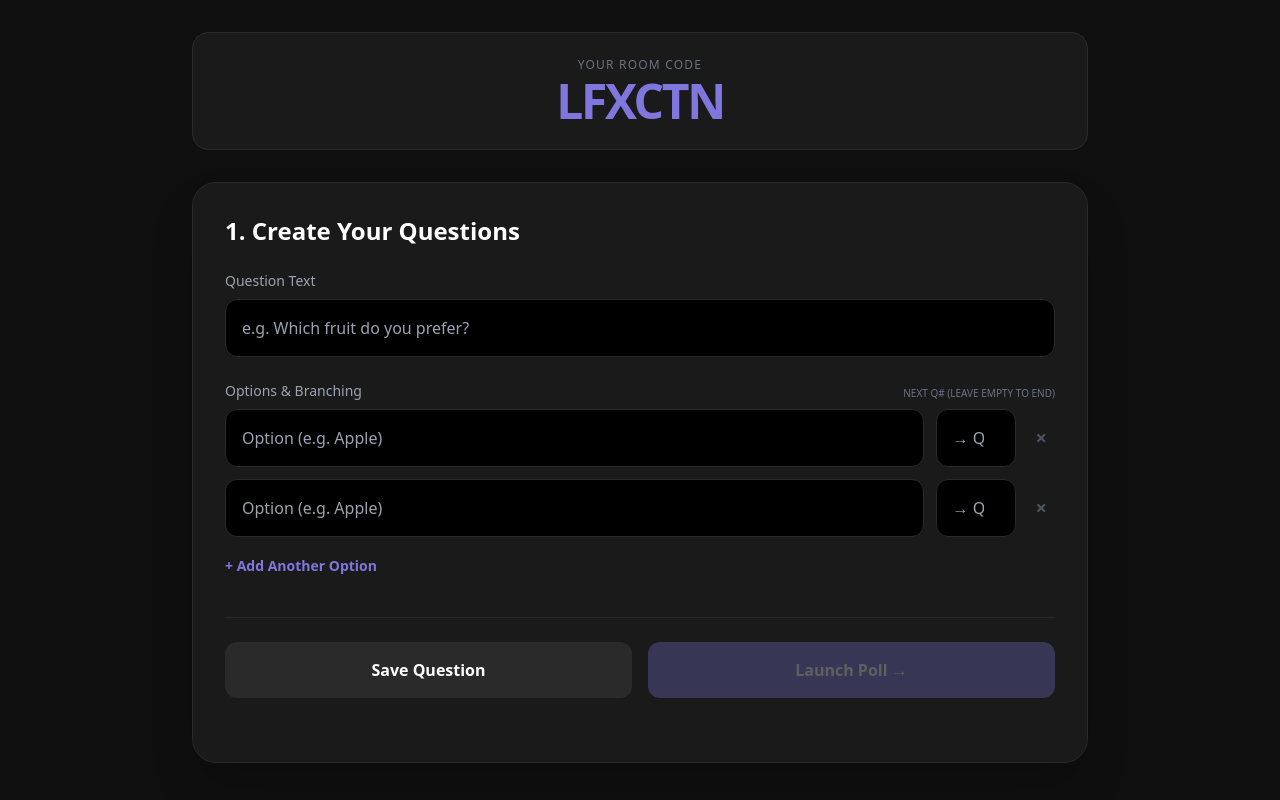
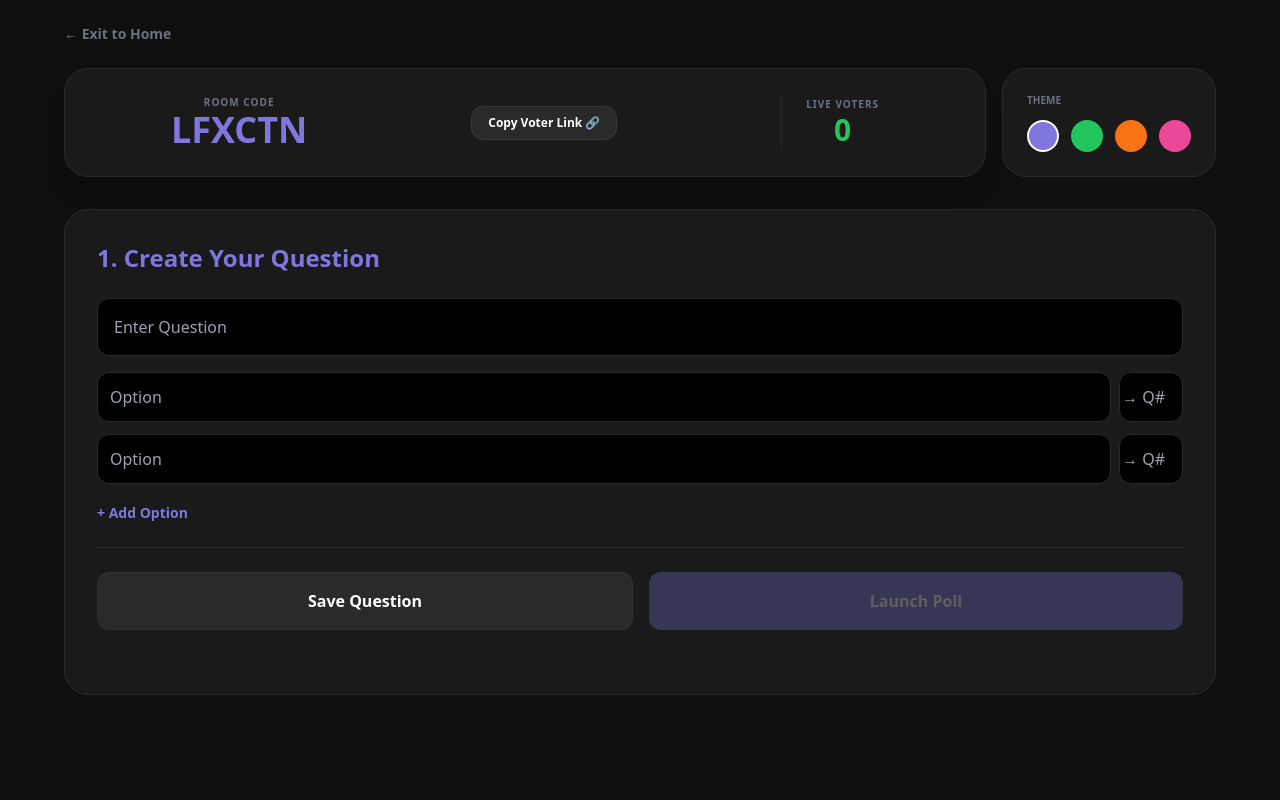
Before and after one commit to nazrin19/smartpoll, a Flask app: page /host in a window 1280 px wide. Run offline with Flask 3, Linux system fonts and the light colour scheme; some libraries are stand-ins or nearby versions.

Commit message:
changing the voters count issue

```diff
--- a/Templates/host.html
+++ b/Templates/host.html
@@ -2,60 +2,60 @@
 <html lang="en">
 <head>
     <meta charset="UTF-8">
-    <title>SmartPoll — Host Dashboard</title>
+    <title>SmartPoll Host — Dashboard</title>
     <script src="https://cdn.tailwindcss.com"></script>
     <script src="https://cdnjs.cloudflare.com/ajax/libs/socket.io/4.7.2/socket.io.min.js"></script>
 </head>
-<body class="bg-[#0F0F0F] text-white p-8">
-    <div class="max-w-4xl mx-auto">
+<body class="bg-[#0F0F0F] text-white p-6">
+    <div class="max-w-6xl mx-auto">
 
-        <div class="bg-[#1A1A1A] p-6 rounded-2xl mb-8 border border-[#2A2A2A] text-center">
-            <p class="text-gray-500 text-xs mb-1 uppercase tracking-widest">Your Room Code</p>
-            <h1 id="roomDisp" class="text-5xl font-black text-[#7F77DD] tracking-tighter">------</h1>
+        <div class="mb-6">
+            <a href="/" class="text-gray-500 hover:text-[#7F77DD] text-sm font-bold flex items-center gap-2">← Exit to Home</a>
         </div>
 
-        <div id="setup" class="bg-[#1A1A1A] p-8 rounded-3xl border border-[#2A2A2A] shadow-2xl">
-            <h2 class="text-2xl font-bold mb-6">1. Create Your Questions</h2>
-
-            <div class="mb-6">
-                <label class="block text-sm text-gray-400 mb-2">Question Text</label>
-                <input type="text" id="qIn" placeholder="e.g. Which fruit do you prefer?"
-                       class="w-full bg-black border border-[#2A2A2A] p-4 rounded-xl text-white outline-none focus:border-[#7F77DD] transition-all">
+        <div class="flex flex-col md:flex-row gap-4 mb-8">
+            <div class="flex-1 bg-[#1A1A1A] p-6 rounded-3xl border border-[#2A2A2A] flex items-center justify-around shadow-xl">
+                <div class="text-center">
+                    <p class="text-gray-500 text-[10px] uppercase font-bold tracking-widest">Room Code</p>
+                    <h1 id="roomDisp" class="text-4xl font-black text-[#7F77DD]">------</h1>
                 </div>
 
-            <div class="mb-2 flex justify-between items-end">
-                <label class="text-sm text-gray-400">Options & Branching</label>
-                <span class="text-[10px] text-gray-500 uppercase">Next Q# (Leave empty to end)</span>
+                <button onclick="copyVoteLink()" class="bg-[#2A2A2A] hover:bg-[#3A3A3A] px-4 py-2 rounded-xl text-xs font-bold border border-[#3A3A3A] transition-all">
+                    Copy Voter Link 🔗
+                </button>
+
+                <div class="text-center border-l border-[#2A2A2A] pl-6">
+                    <p class="text-gray-500 text-[10px] uppercase font-bold tracking-widest">Live Voters</p>
+                    <h2 id="participantCount" class="text-3xl font-black text-green-500">0</h2>
+                </div>
             </div>
 
-            <div id="optsList" class="space-y-3 mb-4">
+            <div class="bg-[#1A1A1A] p-6 rounded-3xl border border-[#2A2A2A] flex flex-col justify-center gap-3">
+                <p class="text-[10px] text-gray-500 uppercase font-bold">Theme</p>
+                <div class="flex gap-3">
+                    <button onclick="setTheme('#7F77DD')" class="w-8 h-8 rounded-full bg-[#7F77DD] border-2 border-white"></button>
+                    <button onclick="setTheme('#22c55e')" class="w-8 h-8 rounded-full bg-[#22c55e]"></button>
+                    <button onclick="setTheme('#f97316')" class="w-8 h-8 rounded-full bg-[#f97316]"></button>
+                    <button onclick="setTheme('#ec4899')" class="w-8 h-8 rounded-full bg-[#ec4899]"></button>
+                </div>
+            </div>
         </div>
 
-            <button onclick="addOpt()" class="text-[#7F77DD] text-sm font-bold hover:underline transition-all">+ Add Another Option</button>
-
-            <div class="mt-10 pt-6 border-t border-[#2A2A2A] flex gap-4">
-                <button onclick="saveQ()" class="flex-1 bg-[#2A2A2A] hover:bg-[#3A3A3A] py-4 rounded-xl font-bold transition-all">
-                    Save Question
-                </button>
-                <button onclick="start()" id="startBtn" disabled
-                        class="flex-1 bg-[#7F77DD] py-4 rounded-xl font-bold opacity-30 cursor-not-allowed transition-all">
-                    Launch Poll →
-                </button>
+        <div id="setup" class="bg-[#1A1A1A] p-8 rounded-3xl border border-[#2A2A2A]">
+            <h2 id="setupTitle" class="text-2xl font-bold mb-6 text-[#7F77DD]">1. Create Your Question</h2>
+            <input type="text" id="qIn" placeholder="Enter Question" class="w-full bg-black border border-[#2A2A2A] p-4 rounded-xl mb-4 outline-none focus:border-[#7F77DD]">
+            <div id="optsList" class="space-y-3 mb-4"></div>
+            <button onclick="addOpt()" class="text-[#7F77DD] text-sm font-bold mb-6">+ Add Option</button>
+            <div class="flex gap-4 pt-6 border-t border-[#2A2A2A]">
+                <button onclick="saveQ()" class="flex-1 bg-[#2A2A2A] py-4 rounded-xl font-bold border border-[#333]">Save Question</button>
+                <button onclick="start()" id="startBtn" disabled class="flex-1 bg-[#7F77DD] py-4 rounded-xl font-bold opacity-30 cursor-not-allowed">Launch Poll</button>
+            </div>
+            <div id="qQueue" class="mt-8 flex gap-2 flex-wrap"></div>
         </div>
 
-            <div id="qQueue" class="mt-8 space-y-2"></div>
-        </div>
-
-        <div id="live" class="hidden bg-[#1A1A1A] p-10 rounded-3xl border-2 border-[#7F77DD] shadow-[0_0_50px_rgba(127,119,221,0.2)]">
-            <div class="flex justify-between items-center mb-8">
-                <h2 id="liveQ" class="text-3xl font-bold"></h2>
-                <div class="flex items-center gap-2">
-                    <span class="w-2 h-2 bg-red-500 rounded-full animate-pulse"></span>
-                    <span class="text-xs font-bold text-gray-400 uppercase tracking-widest">Live</span>
-                </div>
-            </div>
-            <div id="liveResults" class="space-y-6"></div>
-            <p class="text-gray-500 text-sm mt-12 text-center italic">Branching logic is active. Participants see questions based on their choices.</p>
+        <div id="live" class="hidden">
+            <h2 class="text-3xl font-black italic mb-8">Live Analytics</h2>
+            <div id="dashboardGrid" class="grid grid-cols-1 md:grid-cols-2 lg:grid-cols-3 gap-6"></div>
         </div>
     </div>
 
@@ -63,109 +63,93 @@
         const socket = io();
         let roomCode = "";
         let questions = [];
+        let currentTheme = "#7F77DD";
 
         window.onload = async () => {
-            try {
             const res = await fetch('/create_room', {method:'POST'});
             const data = await res.json();
             roomCode = data.code;
             document.getElementById('roomDisp').innerText = roomCode;
-                socket.emit('join', {room: roomCode});
-                // Initialize with 2 empty options
+            socket.emit('join', {room: roomCode, type: 'host'});
             addOpt(); addOpt();
-            } catch(e) { console.error("Could not create room", e); }
         };
 
+        function copyVoteLink() {
+            const link = `${window.location.origin}/vote?room=${roomCode}`;
+            navigator.clipboard.writeText(link);
+            alert("Voter link copied to clipboard!");
+        }
+
         function addOpt() {
-            const container = document.getElementById('optsList');
             const div = document.createElement('div');
-            div.className = "flex gap-3 group";
-            div.innerHTML = `
-                <input type="text" placeholder="Option (e.g. Apple)"
-                       class="opt-text flex-1 bg-black border border-[#2A2A2A] p-4 rounded-xl focus:border-[#7F77DD] outline-none">
-                <input type="number" placeholder="→ Q#"
-                       class="opt-next w-20 bg-black border border-[#2A2A2A] p-4 rounded-xl text-center focus:border-[#7F77DD] outline-none"
-                       min="1">
-                <button onclick="this.parentElement.remove()" class="text-gray-600 hover:text-red-500 px-2 font-bold text-xl">&times;</button>
-            `;
-            container.appendChild(div);
+            div.className = "flex gap-2";
+            div.innerHTML = `<input type="text" placeholder="Option" class="opt-text flex-1 bg-black border border-[#2A2A2A] p-3 rounded-xl outline-none focus:border-[#7F77DD]">
+                             <input type="number" placeholder="→ Q#" class="opt-next w-16 bg-black border border-[#2A2A2A] rounded-xl text-center outline-none">`;
+            document.getElementById('optsList').appendChild(div);
         }
 
         function saveQ() {
-            const qTextInput = document.getElementById('qIn');
-            const text = qTextInput.value.trim();
-            const optElements = document.querySelectorAll('#optsList > div');
+            const text = document.getElementById('qIn').value.trim();
+            const opts = Array.from(document.querySelectorAll('#optsList > div')).map(el => ({
+                label: el.querySelector('.opt-text').value,
+                next: el.querySelector('.opt-next').value ? parseInt(el.querySelector('.opt-next').value)-1 : null
+            })).filter(o => o.label);
 
-            const options = Array.from(optElements).map(el => {
-                const label = el.querySelector('.opt-text').value.trim();
-                const nextVal = el.querySelector('.opt-next').value;
-                return {
-                    label: label,
-                    next: nextVal ? parseInt(nextVal) - 1 : null // Convert to 0-based index
-                };
-            }).filter(o => o.label !== "");
+            if(!text || opts.length < 2) return;
+            questions.push({text, options: opts});
 
-            if(text === "" || options.length < 2) {
-                alert("Please enter a question and at least 2 options.");
-                return;
-            }
+            // RESET & UPDATE COUNTER
+            document.getElementById('qIn').value = "";
+            document.getElementById('optsList').innerHTML = ""; addOpt(); addOpt();
+            document.getElementById('setupTitle').innerText = `${questions.length + 1}. Create Your Question`;
 
-            questions.push({text, options});
-
-            // UI Updates
             renderQueue();
-            qTextInput.value = "";
-            document.getElementById('optsList').innerHTML = "";
-            addOpt(); addOpt();
-
-            const btn = document.getElementById('startBtn');
-            btn.disabled = false;
-            btn.classList.remove('opacity-30', 'cursor-not-allowed');
+            document.getElementById('startBtn').disabled = false;
+            document.getElementById('startBtn').classList.remove('opacity-30');
         }
 
         function renderQueue() {
-            const queue = document.getElementById('qQueue');
-            queue.innerHTML = `<p class="text-xs text-gray-500 mb-2 uppercase">Saved Questions:</p>` +
-                questions.map((q, i) => `
-                <div class="bg-black border border-[#2A2A2A] p-3 rounded-xl text-sm flex justify-between">
-                    <span><span class="text-[#7F77DD] font-bold">Q${i+1}:</span> ${q.text}</span>
-                    <span class="text-gray-600">${q.options.length} options</span>
-                </div>
-            `).join('');
+            document.getElementById('qQueue').innerHTML = questions.map((q, i) => `<div class="bg-black px-3 py-1 rounded-full border border-[#7F77DD] text-[10px]">Q${i+1} Saved</div>`).join('');
+        }
+
+        function setTheme(color) {
+            currentTheme = color;
+            socket.emit('change_theme', {room: roomCode, color: color});
+            document.getElementById('roomDisp').style.color = color;
         }
 
         async function start() {
-            if(questions.length === 0) return;
-
-            await fetch('/start_poll', {
-                method:'POST',
-                headers:{'Content-Type':'application/json'},
-                body: JSON.stringify({code: roomCode, questions})
-            });
-
+            await fetch('/start_poll', { method:'POST', headers:{'Content-Type':'application/json'}, body: JSON.stringify({code: roomCode, questions}) });
             document.getElementById('setup').classList.add('hidden');
             document.getElementById('live').classList.remove('hidden');
 
-            // Send the first question
-            socket.emit('next_question', {room: roomCode, index: 0});
-            document.getElementById('liveQ').innerText = questions[0].text;
-            renderResultsUI(questions[0]);
+            document.getElementById('dashboardGrid').innerHTML = questions.map((q, i) => `
+                <div class="bg-[#1A1A1A] p-6 rounded-3xl border border-[#2A2A2A]">
+                    <h3 class="font-bold mb-4">${q.text}</h3>
+                    <div class="space-y-4">
+                        ${q.options.map(o => `
+                            <div>
+                                <div class="flex justify-between text-[10px] mb-1 font-bold"><span>${o.label}</span> <span id="val-${i}-${o.label}">0 votes</span></div>
+                                <div class="w-full bg-black h-1.5 rounded-full overflow-hidden">
+                                    <div id="bar-${i}-${o.label}" class="h-full transition-all duration-700" style="width: 0%; background: ${currentTheme}"></div>
+                                </div>
+                            </div>`).join('')}
+                    </div>
+                </div>`).join('');
         }
 
-        function renderResultsUI(q) {
-            const resDiv = document.getElementById('liveResults');
-            resDiv.innerHTML = q.options.map(o => `
-                <div class="bg-black border border-[#2A2A2A] p-5 rounded-2xl flex justify-between items-center">
-                    <span class="font-medium text-lg">${o.label}</span>
-                    <span id="v-${o.label}" class="text-2xl font-black text-[#7F77DD]">0</span>
-                </div>
-            `).join('');
+        socket.on('user_count', (d) => document.getElementById('participantCount').innerText = d.count);
+
+        socket.on('update_dashboard', (report) => {
+            for(let qIdx in report) {
+                const qVotes = report[qIdx];
+                const total = Object.values(qVotes).reduce((a,b)=>a+b, 0);
+                for(let label in qVotes) {
+                    const count = qVotes[label];
+                    const bar = document.getElementById(`bar-${qIdx}-${label}`);
+                    const val = document.getElementById(`val-${qIdx}-${label}`);
+                    if(bar) { bar.style.width = (count/total * 100) + "%"; val.innerText = count + " votes"; }
                 }
-
-        socket.on('update_votes', (votes) => {
-            for(const [ans, count] of Object.entries(votes)) {
-                const el = document.getElementById(`v-${ans}`);
-                if(el) el.innerText = count;
             }
         });
     </script>
--- a/app.py
+++ b/app.py
@@ -1,15 +1,10 @@
 from flask import Flask, render_template, request, jsonify
 from flask_socketio import SocketIO, emit, join_room
 from flask_sqlalchemy import SQLAlchemy
-import random
-import string
-import json
-import os
+import random, string, json, os
 
 app = Flask(__name__)
 app.config['SECRET_KEY'] = 'poll-secret-123'
-
-# --- 1. DATABASE SETUP ---
 basedir = os.path.abspath(os.path.dirname(__file__))
 app.config['SQLALCHEMY_DATABASE_URI'] = 'sqlite:///' + os.path.join(basedir, 'poll.db')
 app.config['SQLALCHEMY_TRACK_MODIFICATIONS'] = False
@@ -17,7 +12,9 @@ app.config['SQLALCHEMY_TRACK_MODIFICATIONS'] = False
 db = SQLAlchemy(app)
 socketio = SocketIO(app, cors_allowed_origins="*")
 
-# --- 2. MODELS (The File Cabinet Blueprints) ---
+# Tracks unique voter session IDs to prevent "ghost" participants
+active_voters = {}
+
 class Room(db.Model):
     id = db.Column(db.Integer, primary_key=True)
     code = db.Column(db.String(6), unique=True, nullable=False)
@@ -29,103 +26,90 @@ class Vote(db.Model):
     answer = db.Column(db.String(100), nullable=False)
     question_index = db.Column(db.Integer)
 
-# Initialize the database file on startup
 with app.app_context():
     db.create_all()
 
-# --- 3. HTML ROUTES ---
 @app.route('/')
-def index():
-    return render_template('index.html')
+def index(): return render_template('index.html')
 
 @app.route('/host')
-def host():
-    return render_template('host.html')
+def host(): return render_template('host.html')
 
 @app.route('/vote')
-def vote():
-    return render_template('vote.html')
+def vote(): return render_template('vote.html')
 
-# --- 4. API ROUTES ---
 @app.route('/create_room', methods=['POST'])
 def create_room():
     code = ''.join(random.choices(string.ascii_uppercase + string.digits, k=6))
-    # Start with an empty list of questions
     new_room = Room(code=code, questions_json=json.dumps([]))
     db.session.add(new_room)
     db.session.commit()
+    active_voters[code] = set()
     return jsonify({'code': code})
 
 @app.route('/start_poll', methods=['POST'])
 def start_poll():
     data = request.json
-    code = data.get('code')
-    room = Room.query.filter_by(code=code).first()
+    room = Room.query.filter_by(code=data.get('code')).first()
     if room:
-        # Save the host's branching questions to the database
         room.questions_json = json.dumps(data.get('questions'))
         db.session.commit()
+        socketio.emit('poll_started', to=room.code)
         return jsonify({'status': 'success'})
     return jsonify({'status': 'error'}), 404
 
-# --- 5. SOCKET EVENTS (Real-Time Communication) ---
-
 @socketio.on('join')
 def on_join(data):
-    room_code = data['room']
+    room_code = data.get('room')
+    user_type = data.get('type', 'voter')
     join_room(room_code)
-    print(f">>> SUCCESS: User joined room {room_code}")
 
-    # CATCH-UP LOGIC: If a voter joins late, send them Q1 immediately
-    room_data = Room.query.filter_by(code=room_code).first()
-    if room_data:
-        questions = json.loads(room_data.questions_json)
-        if len(questions) > 0:
-            # Emit ONLY to the person who just joined (request.sid)
-            emit('new_question', questions[0], room=request.sid)
-
-@socketio.on('next_question')
-def handle_next(data):
-    room_code = data['room']
-    idx = data.get('index', 0)
+    if user_type == 'voter':
+        if room_code not in active_voters: active_voters[room_code] = set()
+        active_voters[room_code].add(request.sid)
+        emit('user_count', {'count': len(active_voters[room_code])}, to=room_code)
 
     room_data = Room.query.filter_by(code=room_code).first()
     if room_data:
-        questions = json.loads(room_data.questions_json)
-        if idx < len(questions):
-            # Send the question to EVERYONE in the room (Launch moment)
-            emit('new_question', questions[idx], to=room_code)
+        qs = json.loads(room_data.questions_json)
+        if len(qs) > 0:
+            emit('new_question', {**qs[0], 'index': 0}, room=request.sid)
+
+@socketio.on('disconnect')
+def on_disconnect():
+    for room_code, sids in active_voters.items():
+        if request.sid in sids:
+            sids.remove(request.sid)
+            emit('user_count', {'count': len(sids)}, to=room_code)
+
+@socketio.on('change_theme')
+def handle_theme(data):
+    emit('apply_theme', {'color': data['color']}, to=data['room'])
 
 @socketio.on('submit_vote')
 def handle_vote(data):
     room_code = data.get('room')
-    answer = data.get('answer')
-    next_idx = data.get('next_index') # The branching destination
-
-    # 1. Save the vote permanently
-    new_vote = Vote(room_code=room_code, answer=answer)
+    q_idx = data.get('current_index')
+    new_vote = Vote(room_code=room_code, answer=data.get('answer'), question_index=q_idx)
     db.session.add(new_vote)
     db.session.commit()
 
-    # 2. Update the Host's Live Dashboard
     all_votes = Vote.query.filter_by(room_code=room_code).all()
-    results = {}
+    report = {}
     for v in all_votes:
-        results[v.answer] = results.get(v.answer, 0) + 1
-    emit('update_votes', results, to=room_code)
+        idx_str = str(v.question_index)
+        if idx_str not in report: report[idx_str] = {}
+        report[idx_str][v.answer] = report[idx_str].get(v.answer, 0) + 1
 
-    # 3. BRANCHING: Send the NEXT question ONLY to this specific voter
+    emit('update_dashboard', report, to=room_code)
+    next_idx = data.get('next_index')
     room_data = Room.query.filter_by(code=room_code).first()
     if room_data:
-        questions = json.loads(room_data.questions_json)
-        # Check if the 'next_index' exists in the questions list
-        if next_idx is not None and 0 <= next_idx < len(questions):
-            next_q = questions[next_idx]
-            emit('new_question', next_q, room=request.sid)
+        qs = json.loads(room_data.questions_json)
+        if next_idx is not None and 0 <= next_idx < len(qs):
+            emit('new_question', {**qs[next_idx], 'index': next_idx}, room=request.sid)
         else:
-            # No more questions in this branch path
             emit('new_question', None, room=request.sid)
 
 if __name__ == '__main__':
-    # Use debug=True to see errors in the terminal automatically
     socketio.run(app, debug=True)
```
Also changed, not shown: Templates/vote.html (+33 -65 lines), poll.db. Lines whose indentation alone changed are shown as unchanged.
